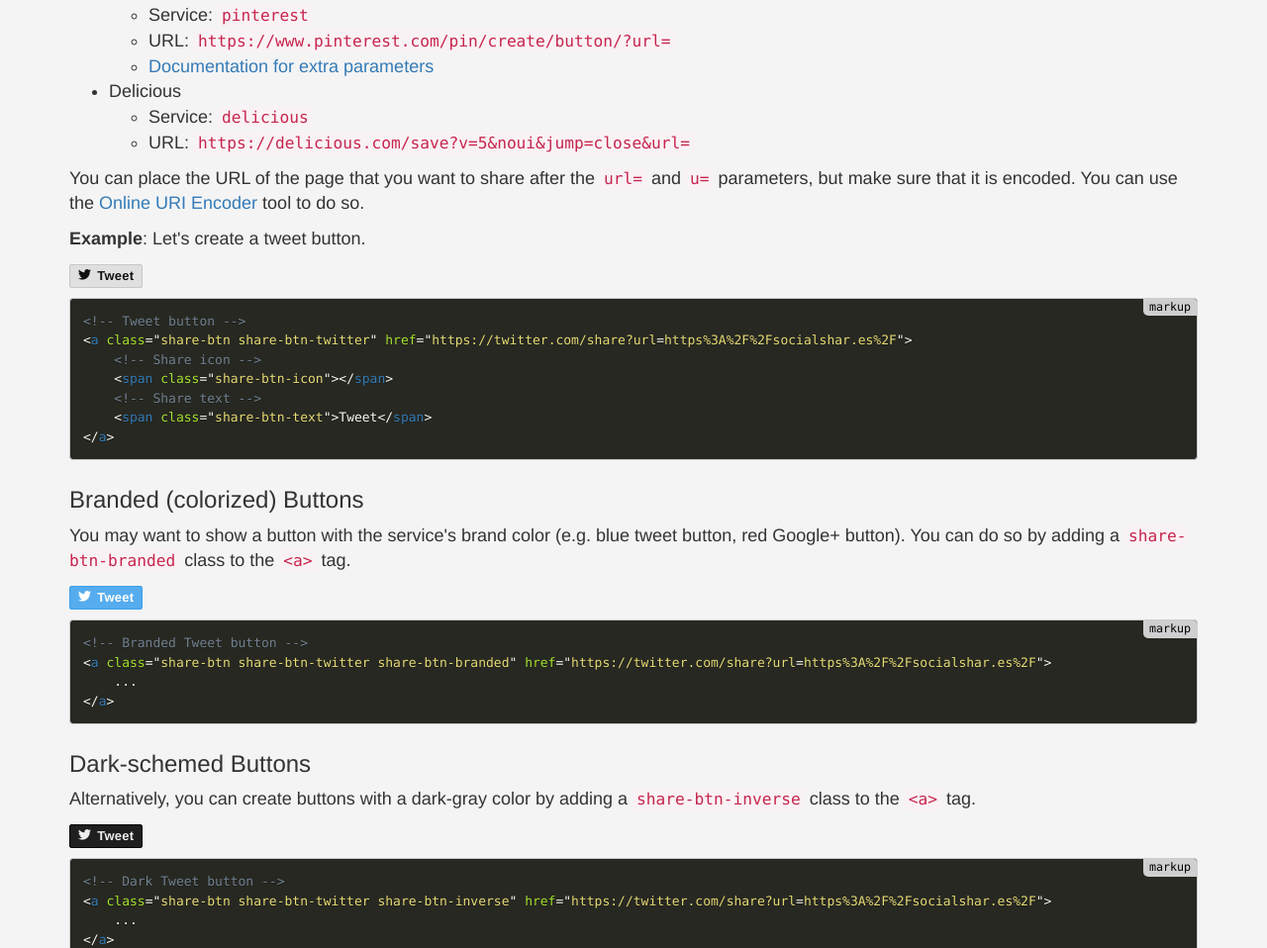
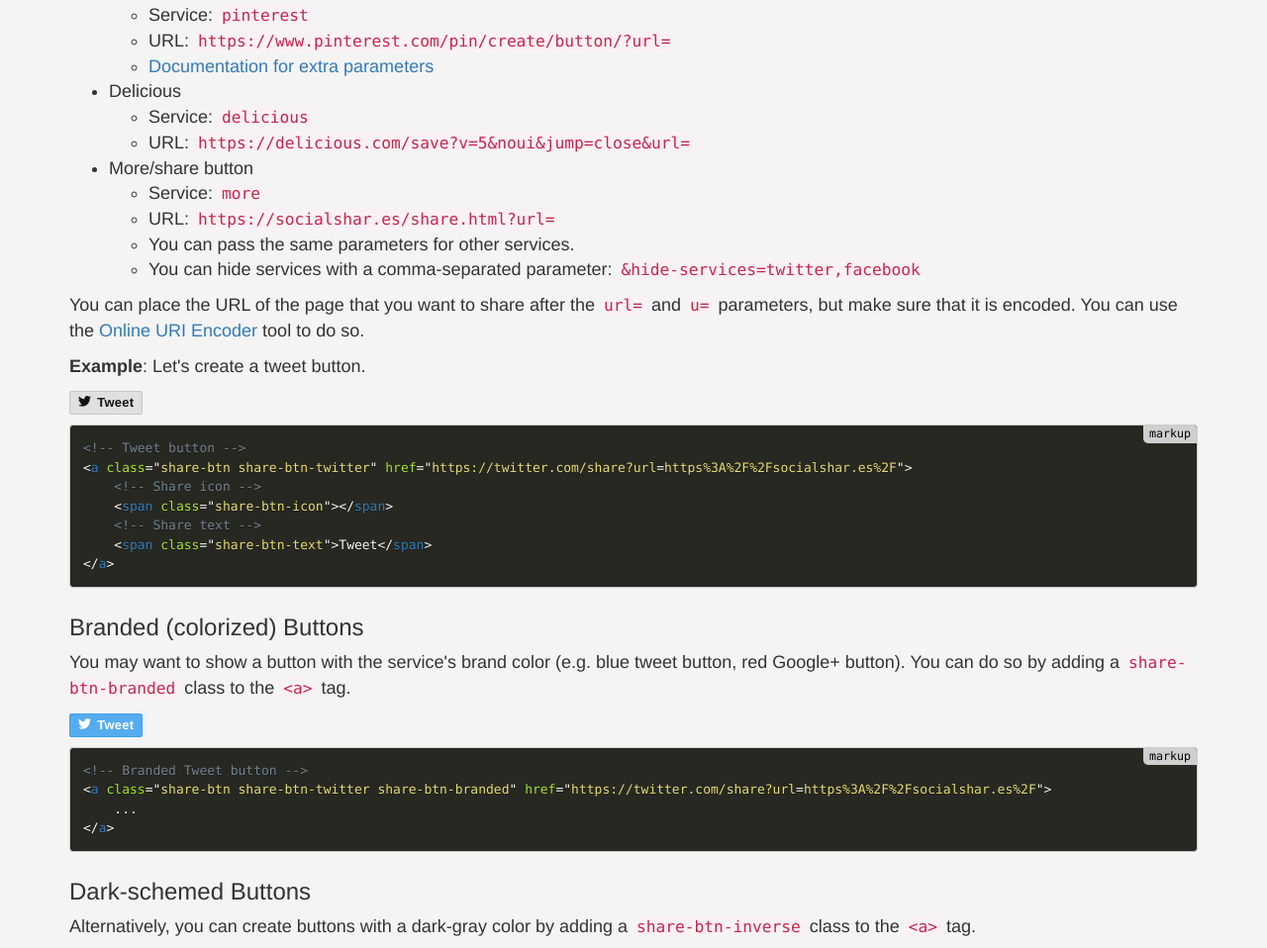
Before and after one commit to socialshares/socialshares.github.io, a website: page index.html in a window 1280 px wide. Shown: the part 2456-3414 px from the top of the page at 99% size. Drawn offline with nearby package versions, Linux system fonts and the light colour scheme.

Commit message:
Add more/share service docs

```diff
--- a/index.html
+++ b/index.html
@@ -266,6 +266,15 @@
                             <li>URL: <code>https://delicious.com/save?v=5&noui&jump=close&url=</code></li>
                         </ul>
                     </li>
+                    <li>
+                        More/share button
+                        <ul>
+                            <li>Service: <code>more</code></li>
+                            <li>URL: <code>https://socialshar.es/share.html?url=</code></li>
+                            <li>You can pass the same parameters for other services.</li>
+                            <li>You can hide services with a comma-separated parameter: <code>&hide-services=twitter,facebook</code></li>
+                        </ul>
+                    </li>
                 </ul>
 
                 <p>You can place the URL of the page that you want to share after the <code>url=</code> and <code>u=</code> parameters, but make sure that it is encoded. You can use the <a href="http://devotter.com/uri-encoder">Online URI Encoder</a> tool to do so.</p>
```
